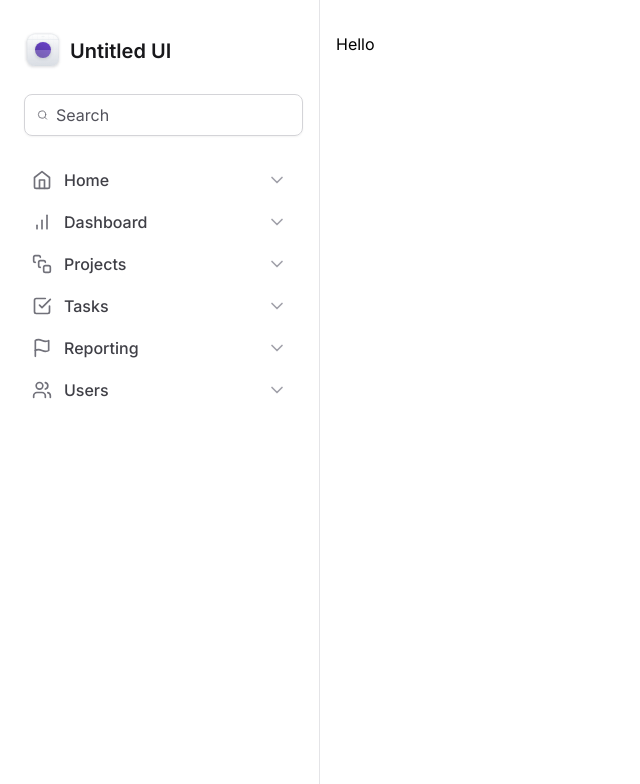
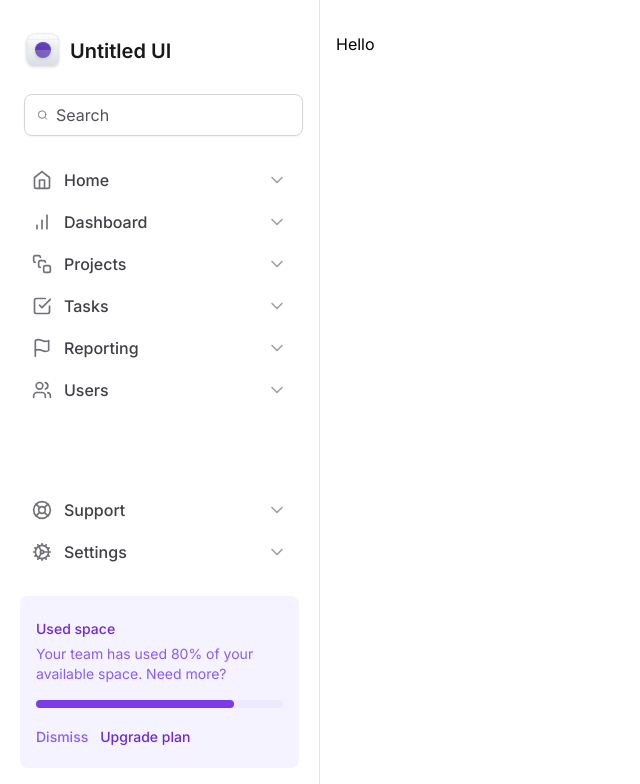
Before and after one commit to Tava1/tailwind-next-example, a Next.js app: page / in a window 1280 px wide. Shown: the top 784 px of the page, without its empty margins (0-640 px from the left). Built offline with nearby package versions, Linux system fonts and the light colour scheme.

Commit message:
chore: create widget

```diff
--- a/src/components/Sidebar/MainNavigation/index.tsx
+++ /dev/null
@@ -1,22 +0,0 @@
-import {
-  BarChart,
-  CheckSquare,
-  Flag,
-  Home,
-  SquareStack,
-  Users,
-} from 'lucide-react'
-import { NavItem } from './NavItem'
-
-export function MainNavigation() {
-  return (
-    <nav className="space-y-0.5">
-      <NavItem title="Home" icon={Home} />
-      <NavItem title="Dashboard" icon={BarChart} />
-      <NavItem title="Projects" icon={SquareStack} />
-      <NavItem title="Tasks" icon={CheckSquare} />
-      <NavItem title="Reporting" icon={Flag} />
-      <NavItem title="Users" icon={Users} />
-    </nav>
-  )
-}
--- /dev/null
+++ b/src/components/Sidebar/UsedSpaceWidget.tsx
@@ -0,0 +1,33 @@
+export function UsedSpaceWidget() {
+  return (
+    <div className="flex flex-col gap-4 rounded-lg bg-violet-50 px-4 py-5">
+      <div className="space-y-1">
+        <span className="text-sm/5 font-medium text-violet-700">
+          Used space
+        </span>
+        <p className="text-sm/5 text-violet-500">
+          Your team has used 80% of your available space. Need more?
+        </p>
+      </div>
+
+      <div className="h-2 rounded-full bg-violet-100">
+        <div className="h-2 w-4/5 rounded-full bg-violet-600"></div>
+      </div>
+
+      <div className="space-x-3">
+        <button
+          type="button"
+          className="text-sm font-medium text-violet-500 hover:text-violet-700"
+        >
+          Dismiss
+        </button>
+        <button
+          type="button"
+          className="text-sm font-medium text-violet-700 hover:text-violet-900"
+        >
+          Upgrade plan
+        </button>
+      </div>
+    </div>
+  )
+}
--- a/src/components/Sidebar/index.tsx
+++ b/src/components/Sidebar/index.tsx
@@ -1,10 +1,21 @@
 import { Logo } from './Logo'
-import { Search } from 'lucide-react'
-import { MainNavigation } from './MainNavigation'
+import {
+  Search,
+  BarChart,
+  CheckSquare,
+  Flag,
+  Home,
+  SquareStack,
+  Users,
+  LifeBuoy,
+  Cog,
+} from 'lucide-react'
+import { NavItem } from './NavItem'
+import { UsedSpaceWidget } from './UsedSpaceWidget'
 
 export function Sidebar() {
   return (
-    <aside className="space-y-6 border-r border-zinc-200 px-5 py-8">
+    <aside className="flex flex-col gap-6 border-r border-zinc-200 px-5 py-8">
       <Logo />
 
       <div className="mx-1 flex w-full items-center gap-2 rounded-lg border border-zinc-300 px-3 py-2 shadow-sm">
@@ -14,7 +25,24 @@
           placeholder="Search"
         />
       </div>
-      <MainNavigation />
+
+      <nav className="space-y-0.5">
+        <NavItem title="Home" icon={Home} />
+        <NavItem title="Dashboard" icon={BarChart} />
+        <NavItem title="Projects" icon={SquareStack} />
+        <NavItem title="Tasks" icon={CheckSquare} />
+        <NavItem title="Reporting" icon={Flag} />
+        <NavItem title="Users" icon={Users} />
+      </nav>
+
+      <div className="mt-auto flex flex-col gap-6">
+        <nav className="space-y-0.5">
+          <NavItem title="Support" icon={LifeBuoy} />
+          <NavItem title="Settings" icon={Cog} />
+        </nav>
+
+        <UsedSpaceWidget />
+      </div>
     </aside>
   )
 }
```
Also changed, not shown: src/components/Sidebar/NavItem.tsx (renamed from src/components/Sidebar/MainNavigation/NavItem.tsx).
